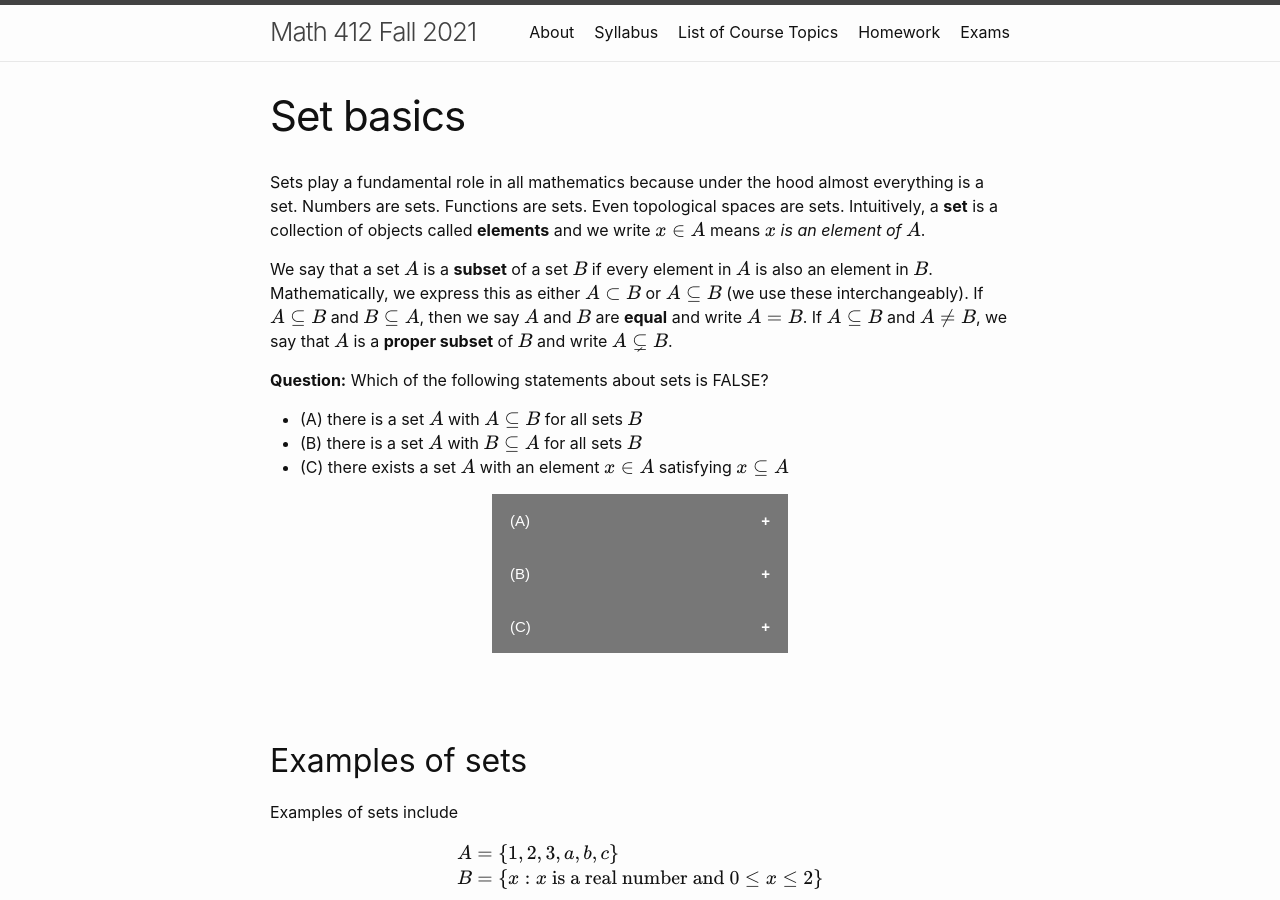
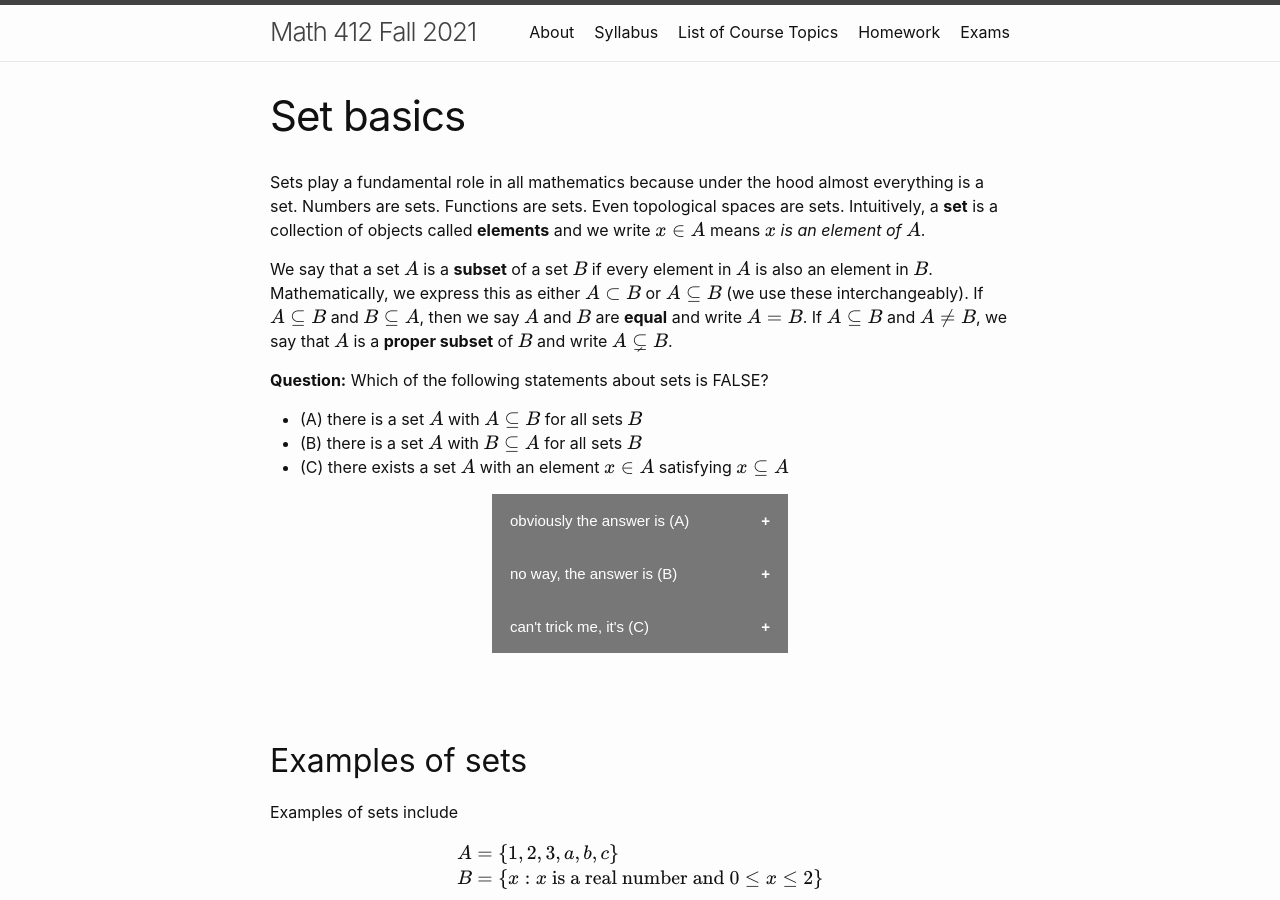
Before and after one commit to wcasper/math414fall2022, a Jekyll site: the page built from _topics/001-set-basics.md, in a window 1280 px wide and 900 px high. Built offline with Jekyll 4.4.1, drawn with Linux system fonts in a browser that asks for light colours.

Commit message:
updated question

```diff
--- a/_topics/001-set-basics.md
+++ b/_topics/001-set-basics.md
@@ -53,15 +53,15 @@ If $$A\subseteq B$$ and $$B\subseteq A$$, then we say $$A$$ and $$B$$ are **equa
 * (C) there exists a set $$A$$ with an element $$x\in A$$ satisfying $$x\subseteq A$$
 <body>
 <center>
-<button class="collapsible">(A) </button>
+<button class="collapsible">obviously the answer is (A) </button>
 <div class="content">
   <p>Careful!  The empty set is a subset of every set.  In fact it is the only set which is a subset of every other set.</p>
 </div>
-<button class="collapsible">(B) </button>
+<button class="collapsible">no way, the answer is (B) </button>
 <div class="content">
   <p>Right!  Unfortunately sometimes sets that intuitively make sense can run into trouble if they are "too big".  This generates paradoxes, such as Russell's Paradox.  The fix for this is adopting axiomatic set theory, which codifies the behavior of sets and specifically excludes the existence of sets leading to these kinds of paradoxes.</p>
 </div>
-<button class="collapsible">(C) </button>
+<button class="collapsible">can't trick me, it's (C) </button>
 <div class="content">
   <p>Careful!  Sets can also be elements of other sets.  Can you think of an example of a set containing an element which is also a subset?</p>
 </div>
```
